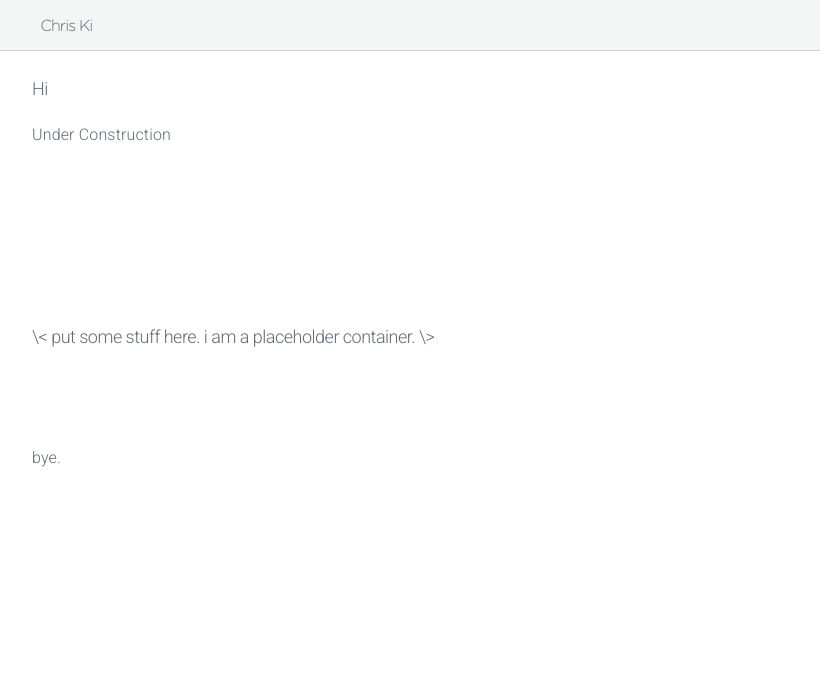
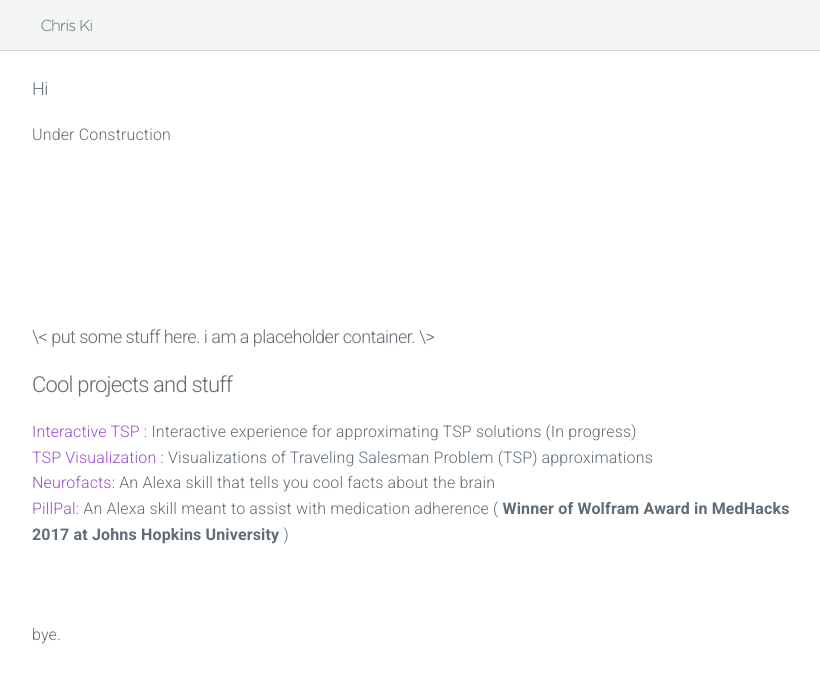
Before and after one commit to chriski777/chriski777.github.io, a plain HTML site: page index.html in a window 1280 px wide. Shown: the whole page, without its empty margins (228-1048 px from the left). Drawn offline with nearby package versions, Linux system fonts and the light colour scheme.

Commit message:
added some projects to page

```diff
--- a/index.html
+++ b/index.html
@@ -25,9 +25,20 @@
 				<h5 class="title">Hi</h5>
 				<p>Under Construction</p>
 			</section>
-
 			<section class="container" id="here">
 				<h5 class="title"> \< put some stuff here. i am a placeholder container. \> </h5>
+				<h4 class="projects"> Cool projects and stuff </h4>
+				<a href= "https://arctic-beaver-27701.herokuapp.com">
+				Interactive TSP </a>: Interactive experience for approximating TSP solutions (In progress)
+				<br>
+				<a href= "https://www.chriski.me/TSP_Solver_Website/">
+				TSP Visualization </a>: Visualizations of Traveling Salesman Problem (TSP) approximations
+				<br>
+				<a href= "https://www.amazon.com/Khisirc-NeuroFacts/dp/B07462784V/ref=sr_1_1?keywords=neurofacts&qid=1571639293&s=digital-skills&sr=1-1">
+				Neurofacts</a>: An Alexa skill that tells you cool facts about the brain
+				<br>
+				<a href = "https://devpost.com/software/pillpal-f3yd81">
+				PillPal</a>: An Alexa skill meant to assist with medication adherence (<b> Winner of Wolfram Award in MedHacks 2017 at Johns Hopkins University </b>)
 			</section>
 
 			<footer class="footer">
```
